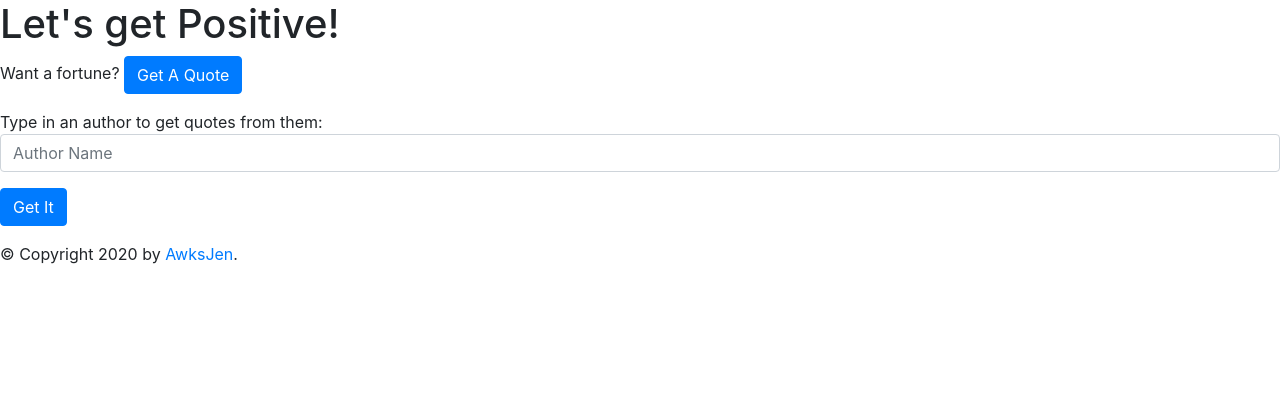
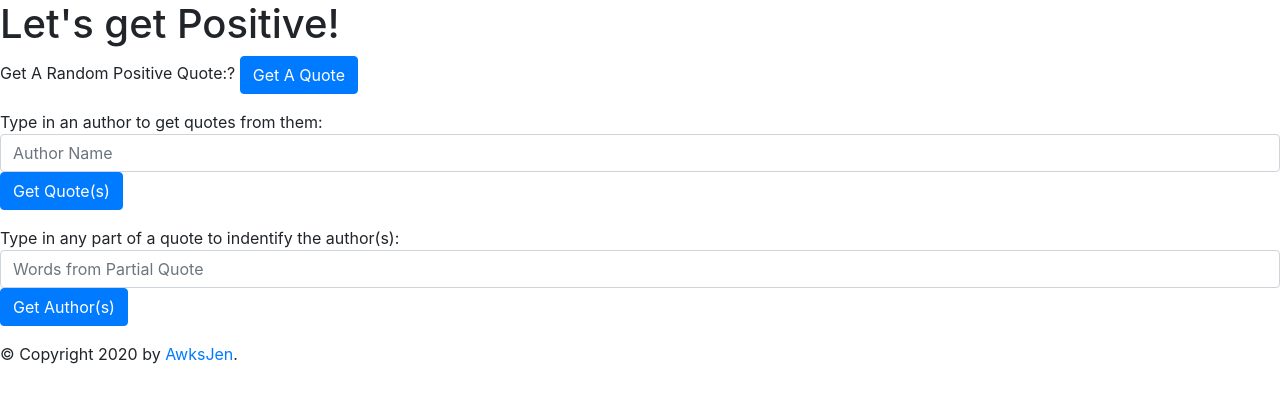
Before and after one commit to student-code-reviews/document-database, a Flask app: page / in a window 1280 px wide. Shown: the top 403 px of the page. Run offline with Flask 2, Linux system fonts and the light colour scheme; some libraries are stand-ins or nearby versions.

Commit message:
try t get routes working

```diff
--- a/templates/author_choice.html
+++ b/templates/author_choice.html
@@ -5,5 +5,5 @@
 {% block header %}Author Name 1{% endblock %}
 
 {% block content %}
-  <p id="quote-text"></p>
+  <p id="random-quote-text"></p>
 {% endblock %}
--- a/templates/index.html
+++ b/templates/index.html
@@ -5,7 +5,7 @@
 {% block header %}Let's get Positive!{% endblock %}
 
 {% block content %}
-     <p>Want a fortune?
+     <p>Get A Random Positive Quote:?
        <button id="get-random-quote-button" class="btn btn-primary">Get A Quote</button>
      </p>
 
@@ -14,15 +14,20 @@
      <form id="quote-form">
     <div class="form-group">
       Type in an author to get quotes from them:
-      <input class="form-control" type="text" name="author" id="author-field"
-             placeholder="Author Name">
+      <input class="form-control" type="text" name="author" id="author-field" placeholder="Author Name">
+      <button class="btn btn-primary" type="submit">Get Quote(s)</button>
     </div>
     <div class="form-group">
-      <button class="btn btn-primary" type="submit">Get It</button>
+      Type in any part of a quote to indentify the author(s):
+      <input class="form-control" type="text" name="quote(s)" id="partial-quote-field"
+             placeholder="Words from Partial Quote">
+      <button class="btn btn-primary" type="submit">Get Author(s)</button>
     </div>
   </form>
 
   <div id="quote-s"></div>
 
+  <div id="author-(s)"></div>
+
 
 {% endblock %}
--- a/views.py
+++ b/views.py
@@ -1,13 +1,11 @@
-from flask import Flask, render_template
-from model import Author, Quote, Source
-import jinja2
-import random
+from jinja2 import StrictUndefined
+
+from flask import Flask, render_template, request, flash, redirect, session
+
+from models import connect_to_db, db
 
 
 app = Flask(__name__)
-
-
-app.jinja_env.undefined = jinja2.StrictUndefined
 
 
 QUOTES = ["a i am ", "b i am ", "sam i am "]
@@ -20,7 +18,7 @@ def index():
     return render_template('index.html')
 
 
-@app.route('/', methods=['GET'])
+@app.route('/author_choice', methods=['GET'])
 def one_random_quote():
     """Return author-choice and single quote as a text string"""
     # "quotes=QUOTE.QUERY.filter". all"
```
